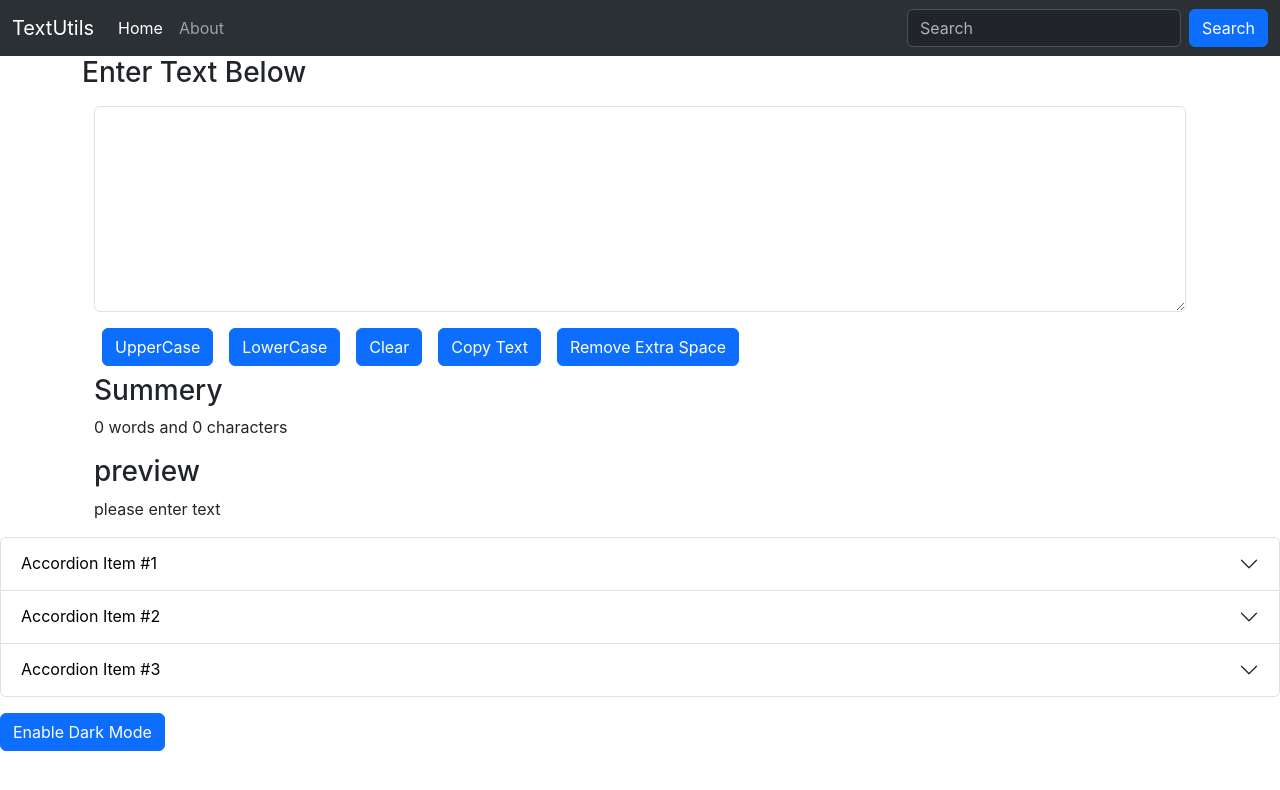
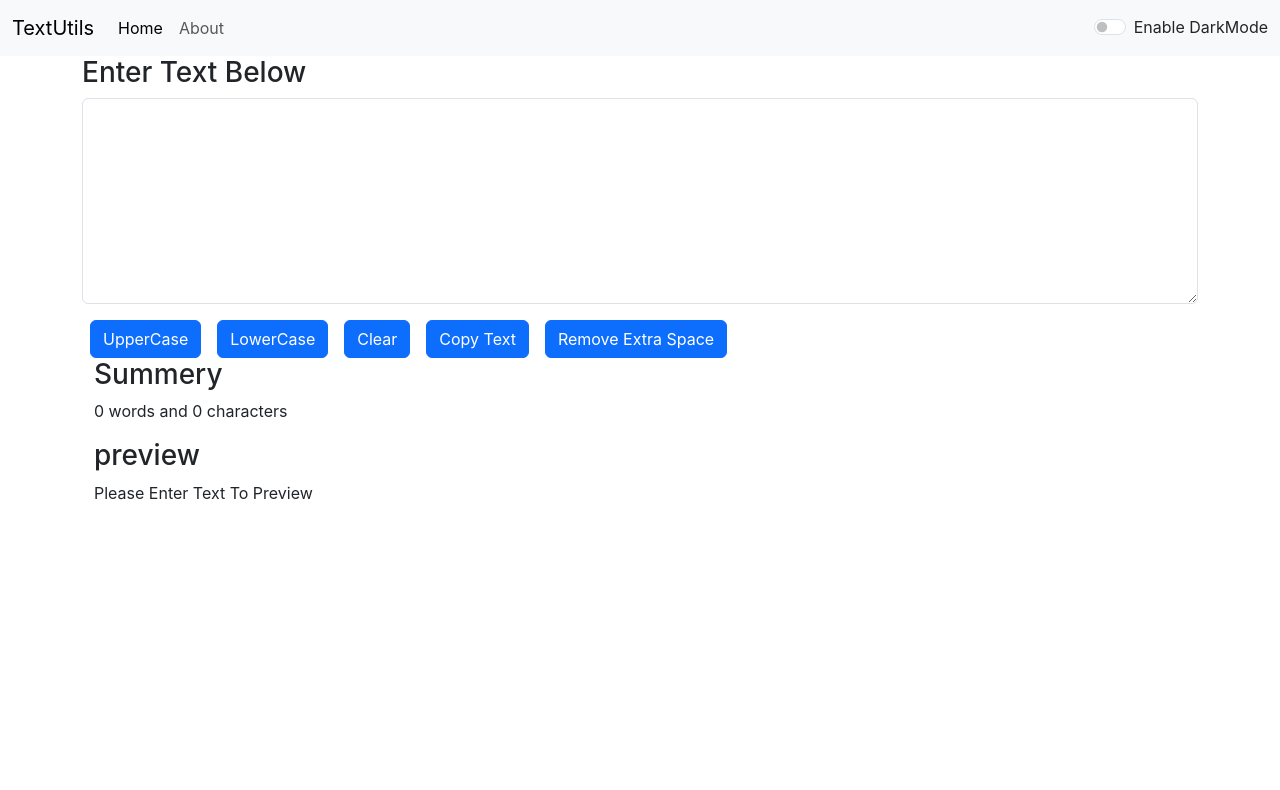
Before and after one commit to suraj-khot-19/React, a React (Create React App) app in the folder my-app1/: page / in a window 1280 px wide. Shown: the top 790 px of the page. Built offline with nearby package versions, Linux system fonts and the light colour scheme.

Commit message:
added theme in textutils

```diff
--- a/my-app1/src/App.js
+++ b/my-app1/src/App.js
@@ -2,16 +2,31 @@ import './App.css';
 import About from './components/About';
 import Navbar from './components/Navbar';
 import TextForm from './components/TextForm';
+import React, { useState } from 'react'//imrs
 function App() {
+  //set light initialy
+  const [theme, setTheme] = useState('light');
+
+  //fun to toogle theme
+  function mode() {
+    if (theme === 'light') {
+      setTheme('dark');
+      //universal setting
+      document.body.style.backgroundColor = '#041630'
+      document.body.style.color = 'white'
+    }
+    else {
+      setTheme('light');
+      //universal setting
+      document.body.style.backgroundColor = 'white'
+      document.body.style.color = 'black'
+    }
+  }
   return (
     <>
-      <Navbar title='TextUtils' home="Home" about="About" />
-      <div className="container">
-        <h3>Enter Text Below</h3>
-        <TextForm />
-      </div>
-
-      <About />
+      <Navbar title='TextUtils' home="Home" about="About" theme={theme} mode={mode} />
+      <TextForm theme={theme}/>
+      {/* <About /> */}
     </>
   );
 }
--- a/my-app1/src/components/Navbar.js
+++ b/my-app1/src/components/Navbar.js
@@ -4,7 +4,7 @@ import PropTypes from 'prop-types'; //impt
 //rfc ==> react function based component
 export default function Navbar(prop) {
     return (
-        <nav className="navbar navbar-expand-lg bg-body-tertiary bg-dark" data-bs-theme="dark">
+        <nav className={`navbar navbar-expand-lg bg-body-tertiary bg-${prop.theme === 'light' ? 'dark' : 'light'}`} data-bs-theme={prop.theme}>
             <div className="container-fluid">
                 <a className="navbar-brand" href="/">{prop.title}</a>
                 <button className="navbar-toggler" type="button" data-bs-toggle="collapse" data-bs-target="#navbarSupportedContent" aria-controls="navbarSupportedContent" aria-expanded="false" aria-label="Toggle navigation">
@@ -20,10 +20,15 @@ export default function Navbar(prop) {
                         </li>
 
                     </ul>
-                    <form className="d-flex" role="search">
+                    {/* <form className="d-flex" role="search">
                         <input className="form-control me-2" type="search" placeholder="Search" aria-label="Search" />
                         <button className="btn btn-primary" type="submit">Search</button>
-                    </form>
+                    </form> */}
+                    <div className="form-check form-switch">
+                        <input className="form-check-input" onClick={prop.mode} type="checkbox" role="switch" id="flexSwitchCheckDefault" />
+                        <label className={`form-check-label text-${prop.theme === 'light' ? 'dark' : 'light'}`} htmlFor="flexSwitchCheckDefault" >{prop.theme === 'light' ? 'Enable DarkMode' :'Enable LightMode'}</label>
+                    </div>
+
                 </div>
             </div>
         </nav>
--- a/my-app1/src/components/TextForm.js
+++ b/my-app1/src/components/TextForm.js
@@ -45,9 +45,11 @@ export default function TextForm(prop) {
     }
     return (
         <>
-            <div className='container py-2'>
+            <div className="container">
+                <h3>Enter Text Below</h3>
+                <div>
                     <div className="mb-3">
-                    <textarea className="form-control" id="exampleTextarea1" value={text} onChange={handelOnChange} rows="8"></textarea>
+                        <textarea className="form-control" id="exampleTextarea1" style={{ color: prop.theme === 'light' ? 'black' : 'white', backgroundColor: prop.theme === 'dark' ? 'grey' : 'white' }} value={text} onChange={handelOnChange} rows="8"></textarea>
                     </div>
                     <button type="button" className="btn btn-primary mx-2" onClick={onClickUpper}>UpperCase</button>
                     <button type="button" className="btn btn-primary mx-2" onClick={onClickLower}>LowerCase</button>
@@ -59,7 +61,8 @@ export default function TextForm(prop) {
                     <h3>Summery</h3>
                     <p>{text.split(" ").length - 1} words and {text.length} characters</p>
                     <h3>preview</h3>
-                <p>{text.length === 0 ? "please enter text" : text}</p>
+                    <p>{text.length === 0 ? "Please Enter Text To Preview" : text}</p>
+                </div>
             </div>
         </>
     )
```
Also changed, not shown: 2 other files (tests, documents, lock files or other folders). Lines whose indentation alone changed are shown as unchanged.
